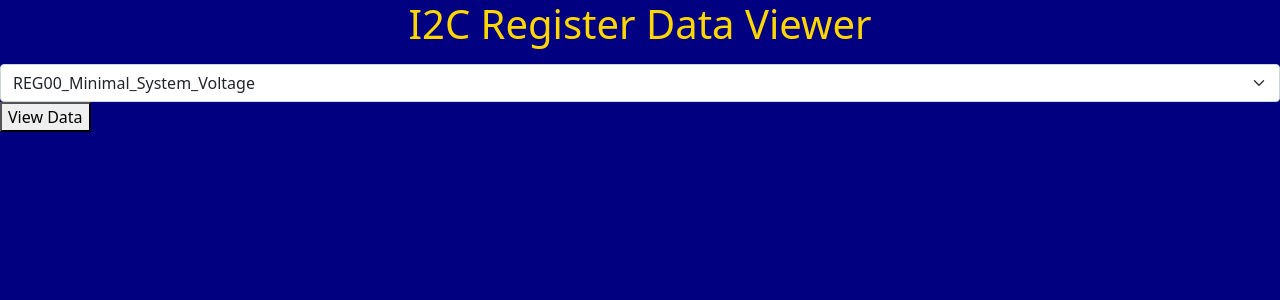
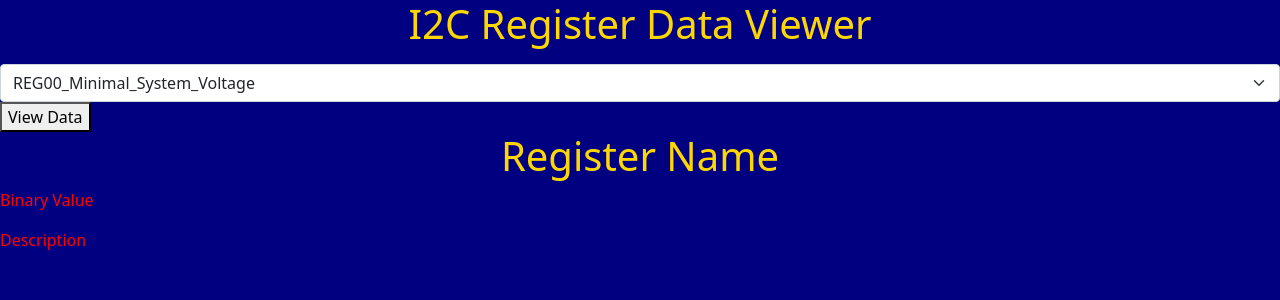
Before and after one commit to ND-IrishSat/CloverPower, a Flask app: page / in a window 1280 px wide. Shown: the top 300 px of the page. Run offline with Flask 3, Linux system fonts and the light colour scheme.

Commit message:
please work I beg

```diff
--- a/app.py
+++ b/app.py
@@ -5,6 +5,7 @@ import random
 import smbus
 from time import sleep
 from random import randint
+import json
 
 app = Flask(__name__)   # Create an instance of flask called "app"
 bus = smbus.SMBus(1)
@@ -1364,6 +1365,15 @@ def interpret_register_data(reg_addr, data):
     #             st.text(f"Description: {description}")
     #             st.write("---")  # Add a separator
 
+@app.route("/update")
+def update():
+    # Generate random data for demonstration purposes
+    random_register = randint(0x01, 0x02)
+    random_value = randint(0, 255)
+    reg_info = registers[random_register]
+    description = f"Updated description for {reg_info[0]}"
+    binary_value = f'{random_value:08b}'
+    return json.dumps({'reg_name': reg_info[0], 'binary_value': binary_value, 'description': description})
 
 
 
@@ -1389,6 +1399,5 @@ def main():
 #  Note that there is no error handling here! Failure to properly specify the
 #  route will result in a 404 error.
 
-while __name__ == "__main__":
+if __name__ == "__main__":
     app.run(host='10.7.171.93', port=5000)
-    sleep(1)
--- a/templates/index.html
+++ b/templates/index.html
@@ -25,7 +25,18 @@
 
     <h1>I2C Register Data Viewer</h1>
     <p value="{{SYSADC}}">{{SYSADC}}</p>
-
+    <script>
+      function updateData() {
+          fetch('/update')
+              .then(response => response.json())
+              .then(data => {
+                  document.getElementById('reg_name').textContent = data.reg_name;
+                  document.getElementById('binary_value').textContent = data.binary_value;
+                  document.getElementById('description').textContent = data.description;
+              });
+      }
+      setInterval(updateData, 5000); // Update every 5000 ms (5 seconds)
+    </script>
     <form action="/" method="post">
         <select class="form-select" aria-label="Default select example" name="register">
             {% for reg_addr, reg_info in registers.items() %}
@@ -34,7 +45,11 @@
         </select>
         <button type="submit">View Data</button>
     </form>
-
+    <div>
+      <h1 id="reg_name">Register Name</h1>
+      <p id="binary_value">Binary Value</p>
+      <p id="description">Description</p>
+    </div>
 
 
 
```
